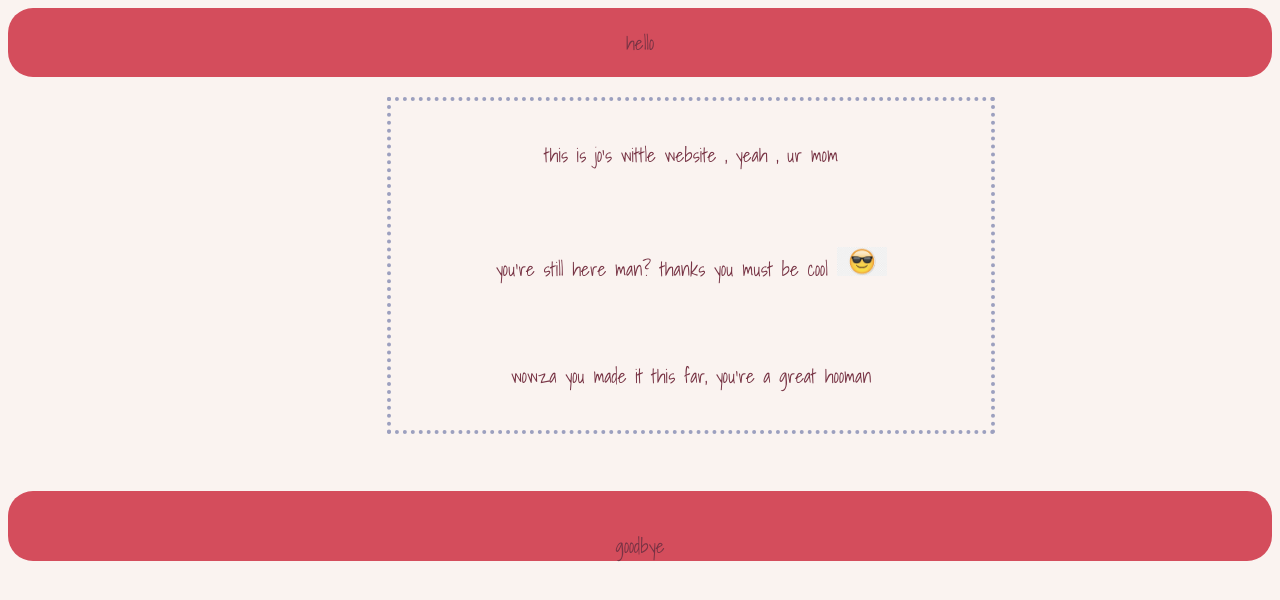
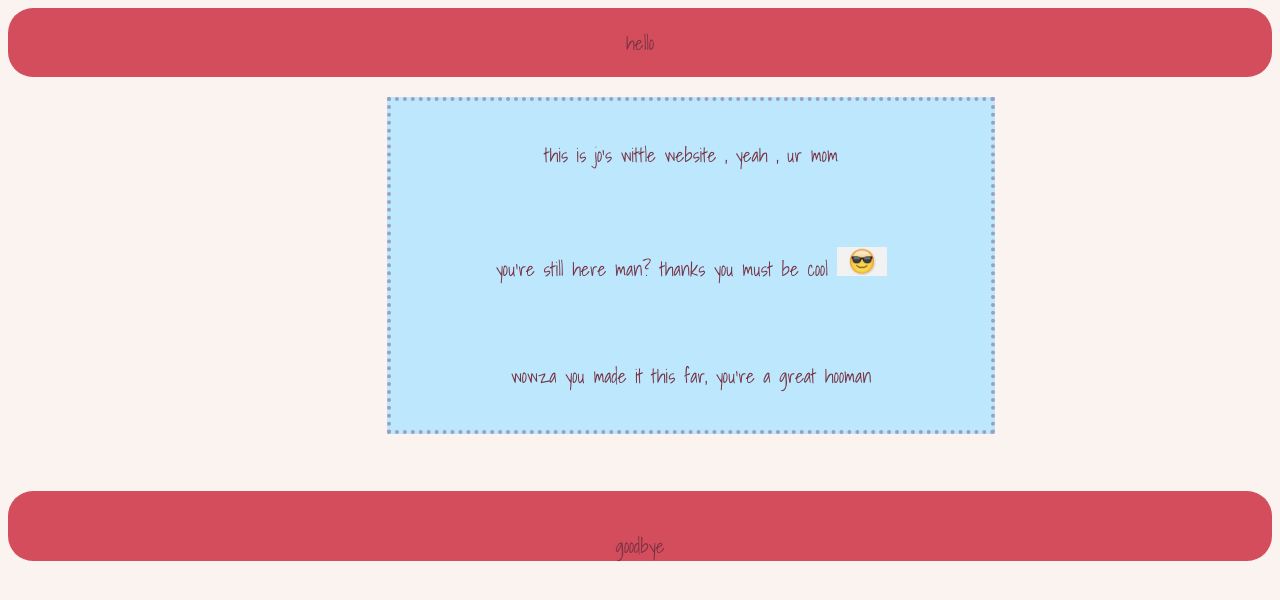
Before and after one commit to jojoandshae/jojoandshae.github.io, a plain HTML site: page index.html in a window 1280 px wide. Drawn offline with Linux system fonts and the light colour scheme.

Commit message:
will this work

```diff
--- a/css/index.css
+++ b/css/index.css
@@ -15,6 +15,8 @@ article {
     text-align: center;
     width: 600px;
     border: 4px dotted #9CA0BF;
+    background-color: #BCE7FD;
+;
 }
 section {
     padding: 2em;
```
